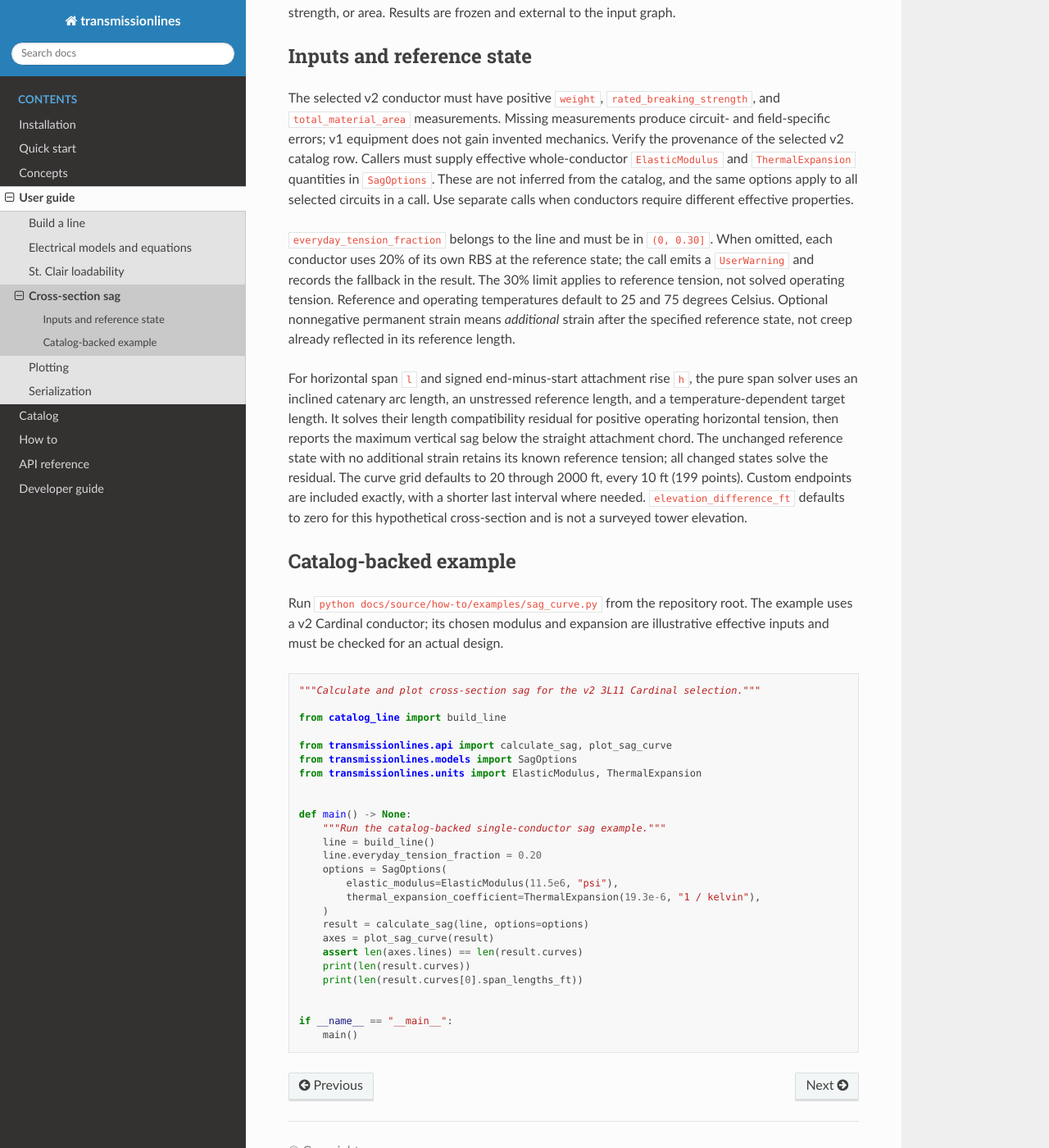
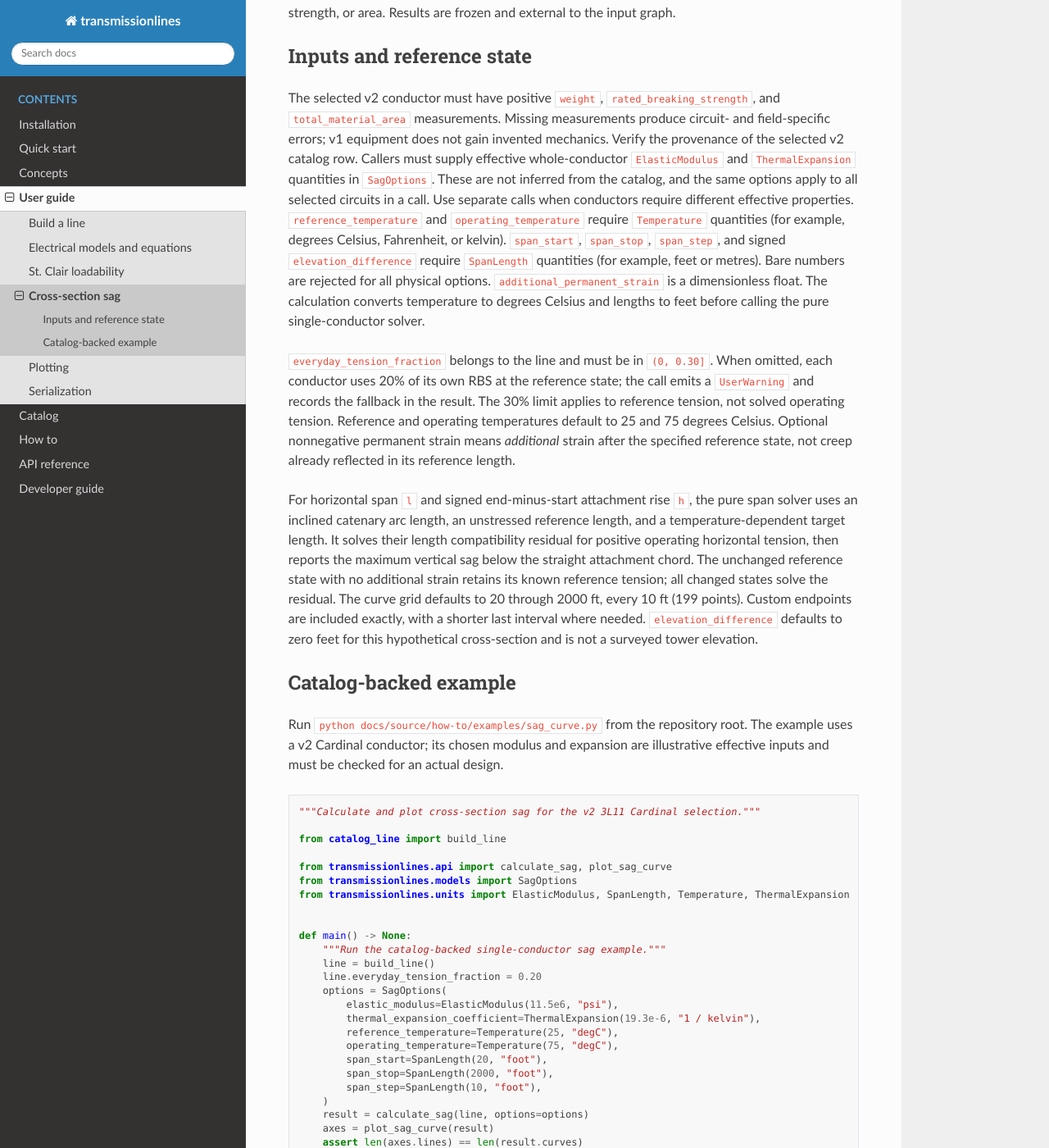
Before and after one commit to SebastianManriqueM/transmissionlines, a Sphinx documentation site: the page built from docs/source/user-guide/sag.rst, in a window 1280 px wide and 1400 px high, scrolled down 253 px. Shown: the whole window at 82% size. Built offline with Sphinx 7.4.7 and the Read the Docs theme 3.1.0, drawn with Linux system fonts in a browser that asks for light colours.

Commit message:
docs(sag): demonstrate unit-typed curve options

```diff
--- a/docs/source/how-to/examples/sag_curve.py
+++ b/docs/source/how-to/examples/sag_curve.py
@@ -4,7 +4,7 @@ from catalog_line import build_line
 
 from transmissionlines.api import calculate_sag, plot_sag_curve
 from transmissionlines.models import SagOptions
-from transmissionlines.units import ElasticModulus, ThermalExpansion
+from transmissionlines.units import ElasticModulus, SpanLength, Temperature, ThermalExpansion
 
 
 def main() -> None:
@@ -14,6 +14,11 @@ def main() -> None:
     options = SagOptions(
         elastic_modulus=ElasticModulus(11.5e6, "psi"),
         thermal_expansion_coefficient=ThermalExpansion(19.3e-6, "1 / kelvin"),
+        reference_temperature=Temperature(25, "degC"),
+        operating_temperature=Temperature(75, "degC"),
+        span_start=SpanLength(20, "foot"),
+        span_stop=SpanLength(2000, "foot"),
+        span_step=SpanLength(10, "foot"),
     )
     result = calculate_sag(line, options=options)
     axes = plot_sag_curve(result)
--- a/docs/source/user-guide/sag.rst
+++ b/docs/source/user-guide/sag.rst
@@ -19,6 +19,13 @@ Callers must supply effective whole-conductor ``ElasticModulus`` and
 ``ThermalExpansion`` quantities in ``SagOptions``. These are not inferred from
 the catalog, and the same options apply to all selected circuits in a call.
 Use separate calls when conductors require different effective properties.
+``reference_temperature`` and ``operating_temperature`` require ``Temperature``
+quantities (for example, degrees Celsius, Fahrenheit, or kelvin). ``span_start``,
+``span_stop``, ``span_step``, and signed ``elevation_difference`` require
+``SpanLength`` quantities (for example, feet or metres). Bare numbers are
+rejected for all physical options. ``additional_permanent_strain`` is a
+dimensionless float. The calculation converts temperature to degrees Celsius
+and lengths to feet before calling the pure single-conductor solver.
 
 ``everyday_tension_fraction`` belongs to the line and must be in ``(0, 0.30]``.
 When omitted, each conductor uses 20% of its own RBS at the reference state;
@@ -36,8 +43,8 @@ the maximum vertical sag below the straight attachment chord. The unchanged
 reference state with no additional strain retains its known reference tension;
 all changed states solve the residual. The curve grid defaults to 20 through
 2000 ft, every 10 ft (199 points). Custom endpoints are included exactly, with
-a shorter last interval where needed. ``elevation_difference_ft`` defaults to
-zero for this hypothetical cross-section and is not a surveyed tower elevation.
+a shorter last interval where needed. ``elevation_difference`` defaults to
+zero feet for this hypothetical cross-section and is not a surveyed tower elevation.
 
 Catalog-backed example
 ----------------------
```
